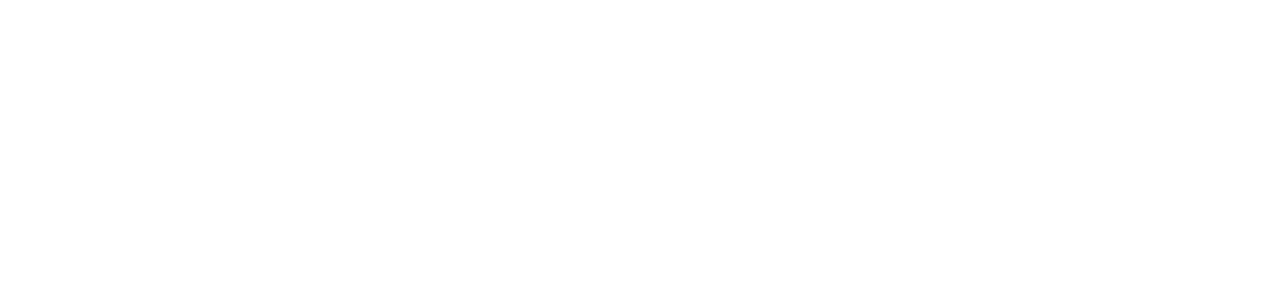
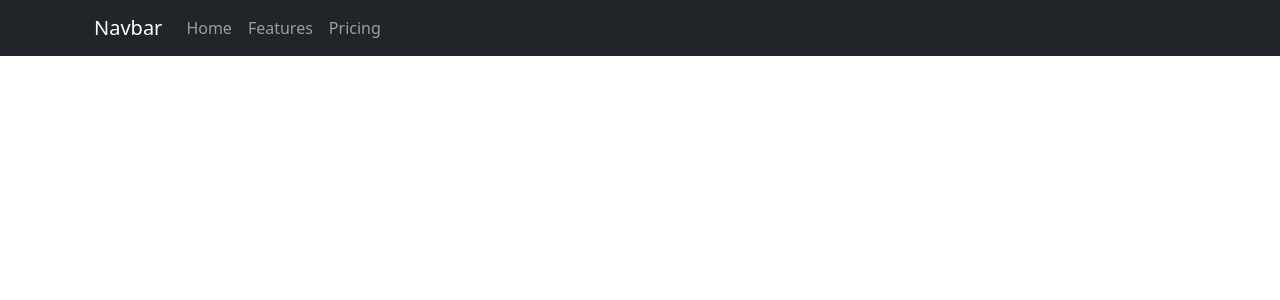
Before and after one commit to amir-mostafa-hs/To-Do-List, a React (Create React App) app in the folder Front-End/: page / in a window 1280 px wide. Shown: the top 300 px of the page. Built offline with nearby package versions, Linux system fonts and the light colour scheme.

Commit message:
create navbar

```diff
--- a/Front-End/public/index.html
+++ b/Front-End/public/index.html
@@ -9,9 +9,20 @@
       name="description"
       content="Web site created using create-react-app"
     />
+    <link
+      href="https://cdn.jsdelivr.net/npm/bootstrap@5.2.0-beta1/dist/css/bootstrap.min.css"
+      rel="stylesheet"
+      integrity="sha384-0evHe/X+R7YkIZDRvuzKMRqM+OrBnVFBL6DOitfPri4tjfHxaWutUpFmBp4vmVor"
+      crossorigin="anonymous"
+    />
     <title>To-Do List App</title>
   </head>
   <body>
     <div id="root"></div>
+    <script
+      src="https://cdn.jsdelivr.net/npm/bootstrap@5.2.0-beta1/dist/js/bootstrap.bundle.min.js"
+      integrity="sha384-pprn3073KE6tl6bjs2QrFaJGz5/SUsLqktiwsUTF55Jfv3qYSDhgCecCxMW52nD2"
+      crossorigin="anonymous"
+    ></script>
   </body>
 </html>
--- a/Front-End/src/App.js
+++ b/Front-End/src/App.js
@@ -1,5 +1,21 @@
+import React from "react";
+import { Nav, Navbar, Container } from "react-bootstrap";
+
 function App() {
-  return <div></div>;
+  return (
+    <div className="text-bg-dark">
+      <Navbar bg="dark" variant="dark">
+        <Container>
+          <Navbar.Brand href="#home">Navbar</Navbar.Brand>
+          <Nav className="me-auto">
+            <Nav.Link href="#home">Home</Nav.Link>
+            <Nav.Link href="#features">Features</Nav.Link>
+            <Nav.Link href="#pricing">Pricing</Nav.Link>
+          </Nav>
+        </Container>
+      </Navbar>
+    </div>
+  );
 }
 
 export default App;
--- a/Front-End/src/index.js
+++ b/Front-End/src/index.js
@@ -2,6 +2,7 @@
 import ReactDOM from "react-dom/client";
 import App from "./App";
 import "./Style/style.css";
+import "bootstrap/dist/css/bootstrap.min.css";
 
 const root = ReactDOM.createRoot(document.getElementById("root"));
 root.render(
```
